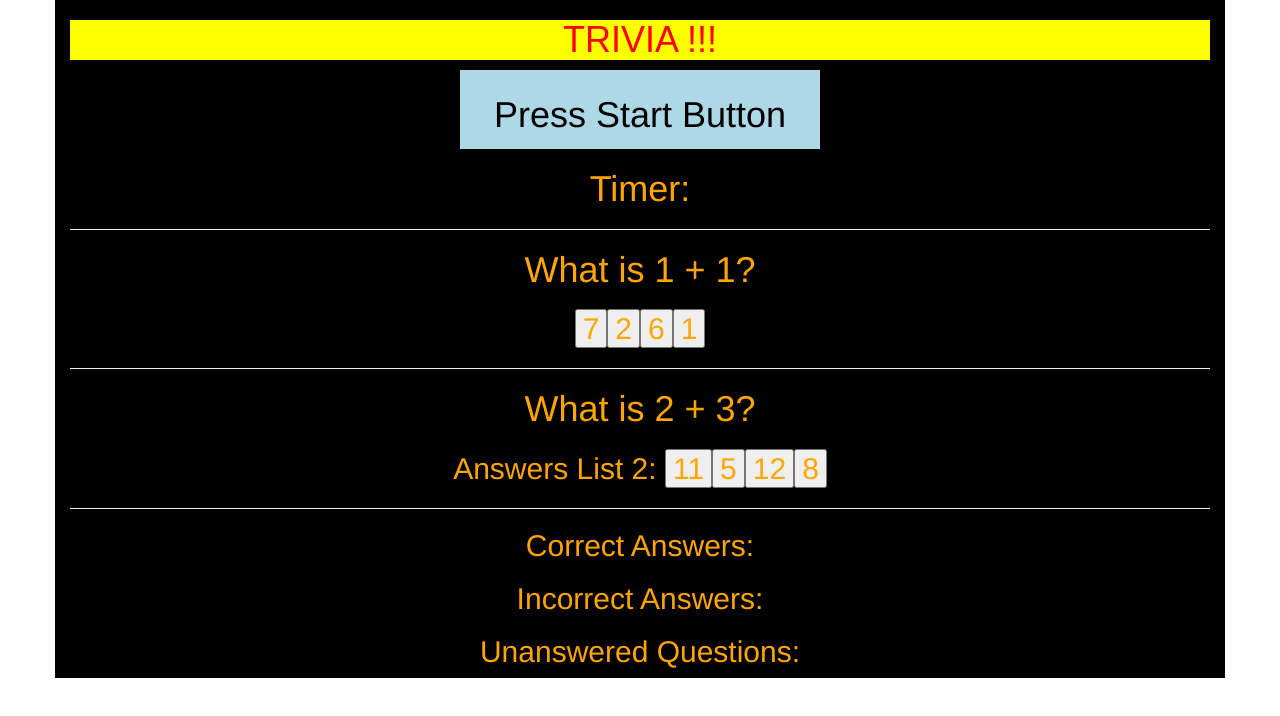
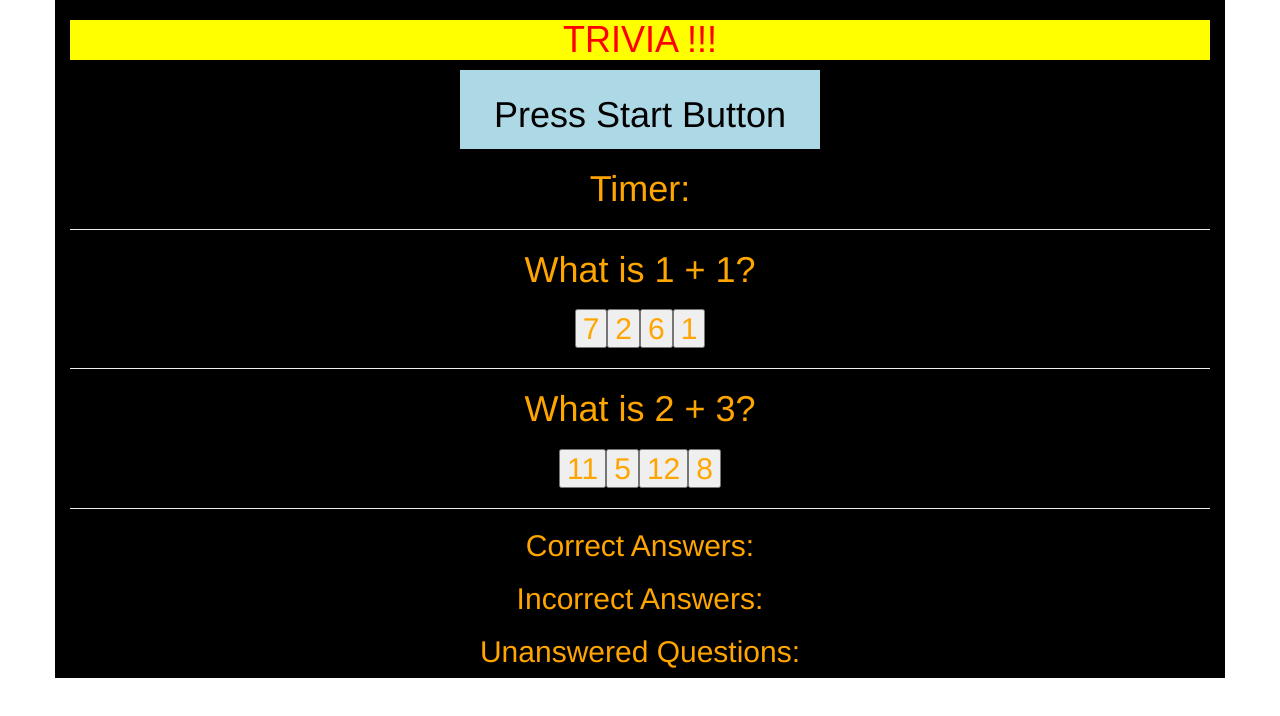
Before and after one commit to Brainstorm-Chaser/Trivia-Game, a plain HTML site: page index.html in a window 1280 px wide. Drawn offline with nearby package versions, Linux system fonts and the light colour scheme.

Commit message:
Trivia Game update

```diff
--- a/index.html
+++ b/index.html
@@ -36,7 +36,7 @@
     <h2 id = "a1"></h2>
     <hr>
     <h1 id = "q2">Question 2: </h1>
-    <h2 id = "a2">Answers List 2: </h2>
+    <h2 id = "a2"></h2>
     <hr>
     <h2 id = "Correct">Correct Answers: </h2>
     <h2 id = "Incorrect">Incorrect Answers: </h2>
```
